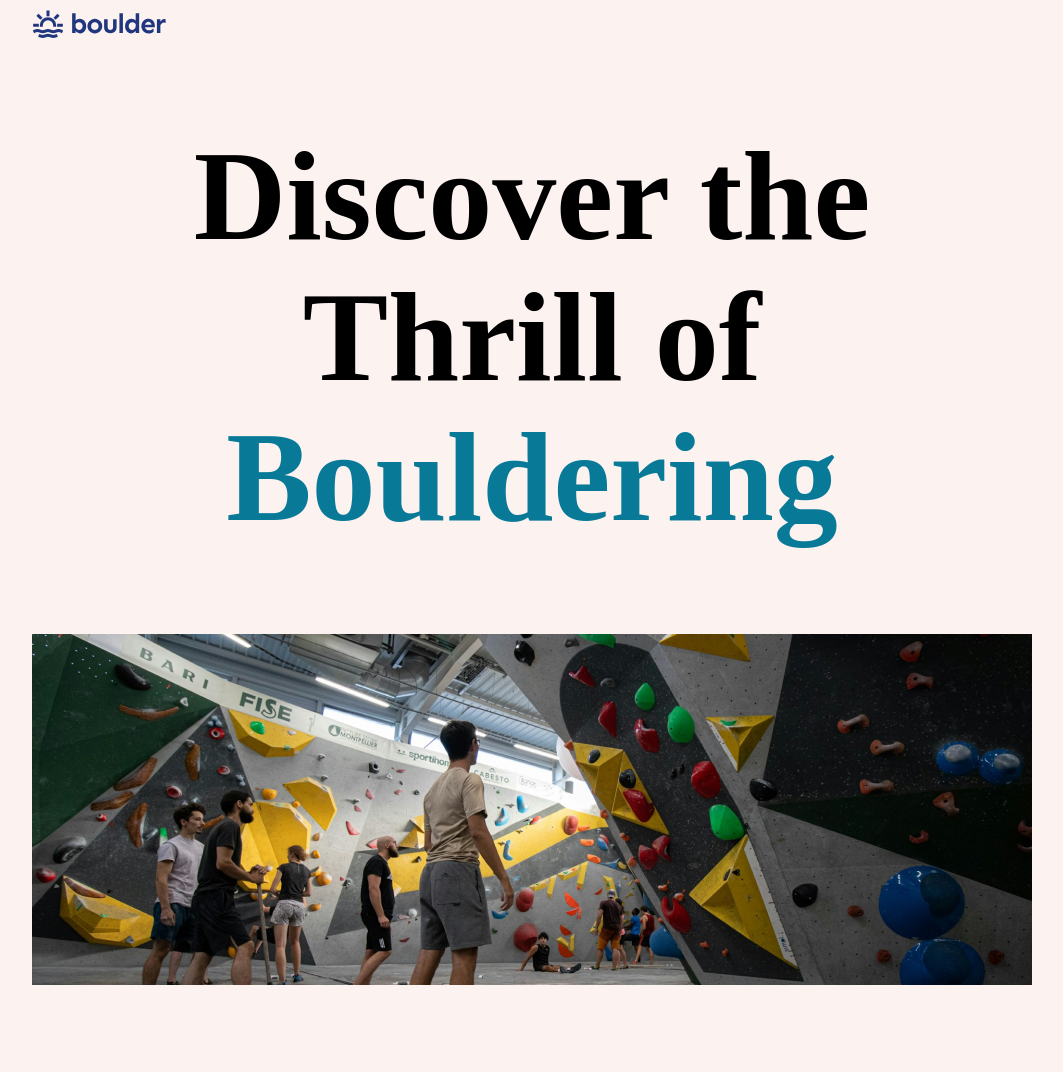
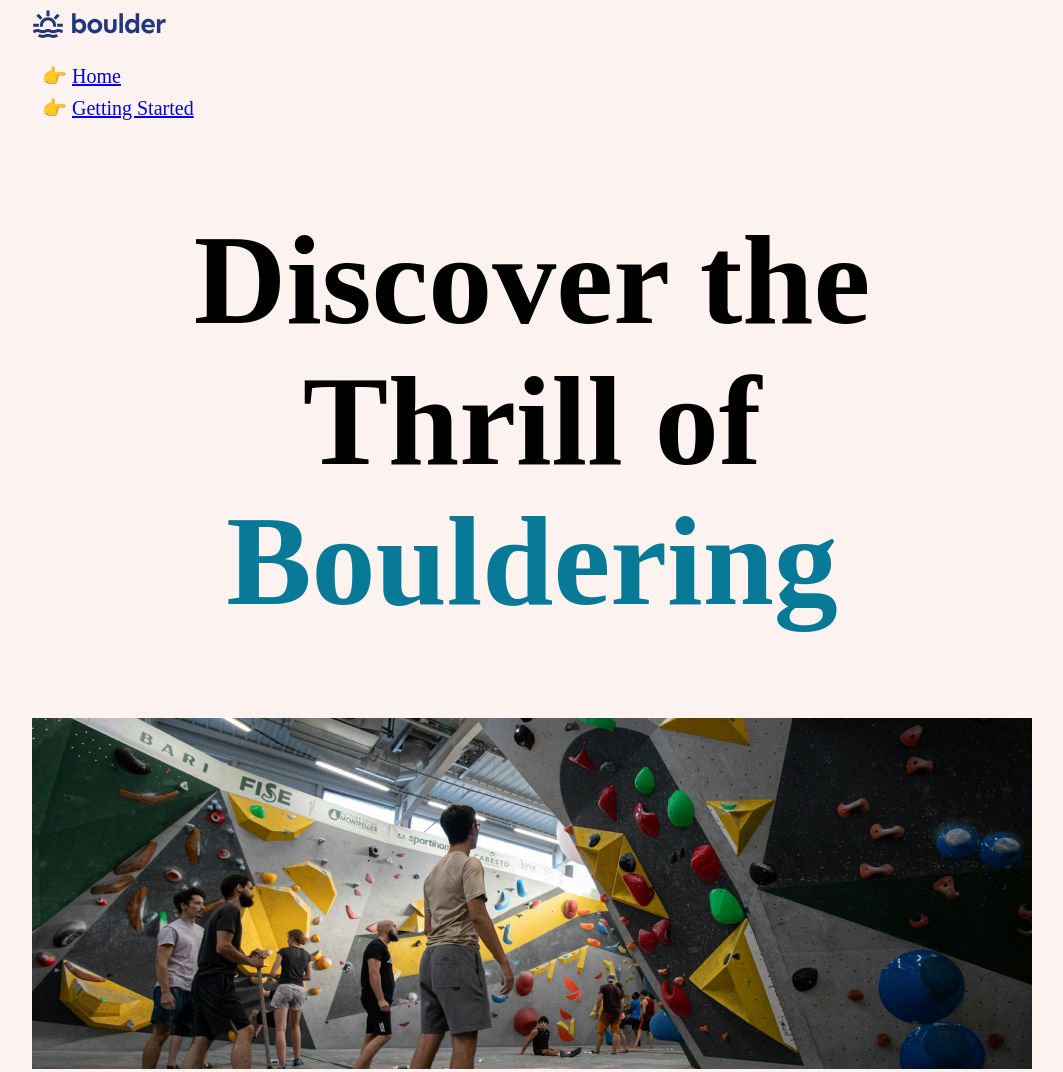
Before and after one commit to NotActuallyBlue/html-css-basics-v1, a plain HTML site: page index.html in a window 1280 px wide. Shown: the top 1072 px of the page, without its empty margins (108-1171 px from the left). Drawn offline with Linux system fonts and the light colour scheme.

Commit message:
Fixed the missing > from getting-started.html -- Added a <nav> element to both HTML files, still needs to be finished.

```diff
--- a/css/style.css
+++ b/css/style.css
@@ -1,7 +1,3 @@
-header {
-    text-align: center;
-}
-
 body {
     background-color: #FCF3F0;
     font-size: 1.25rem;
--- a/index.html
+++ b/index.html
@@ -10,6 +10,13 @@
     <div class="wrapper">
         <header>
             <img src="images/logo.svg" alt="Bouldering logo">
+
+            <nav>
+                <ul>
+                    <li><a href="index.html">Home</a></li>
+                    <li><a href="getting-started.html">Getting Started</a></li>
+                </ul>
+            </nav>
         </header>
 
         <main>
```
Also changed, not shown: getting-started.html (+32 -8 lines).
